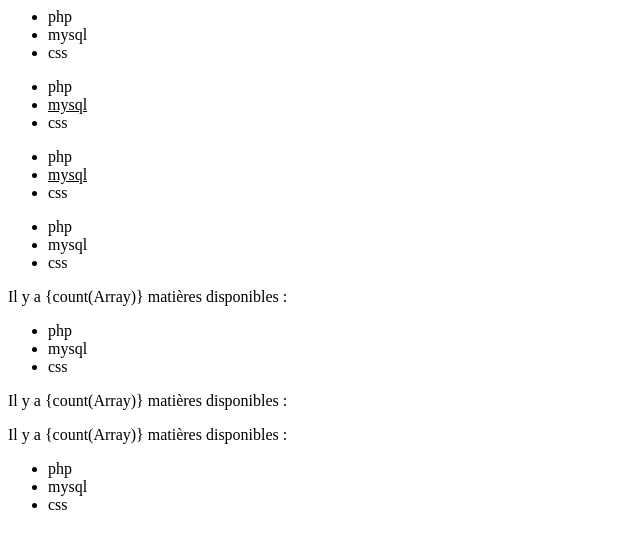
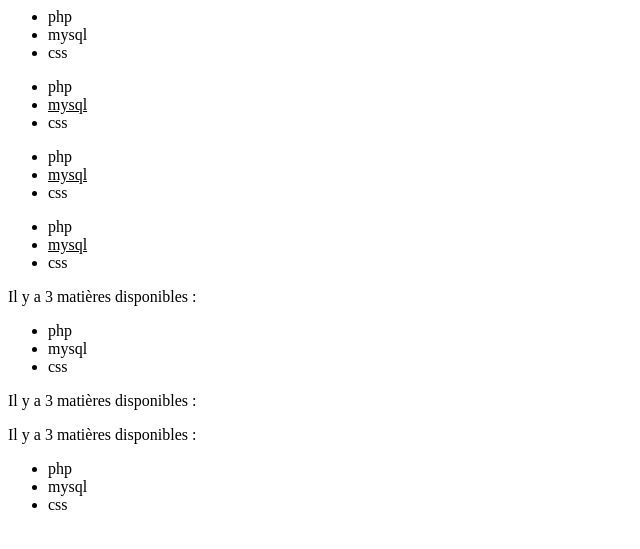
Before and after one commit to sylvainpellier/mds_b1_g2_php_mysql_js, a PHP site: page /deuxiemeJour.php in a window 1280 px wide. Shown: the top 549 px of the page, without its empty margins (0-640 px from the left). Run offline with PHP 8.4, Linux system fonts and the light colour scheme; data that the repository does not hold is empty.

Commit message:
corrections

```diff
--- a/exercices/deuxiemeJour.php
+++ b/exercices/deuxiemeJour.php
@@ -48,7 +48,7 @@ echo"</ul>";
 echo"<ul>";
 foreach($matieres as $matiere)
 {
-
+    $affichageU = $matiere === "mysql";
     echo "<li>";
     if($affichageU) echo"<u>";
     echo $matiere;
@@ -63,7 +63,7 @@ echo"</ul>";
 //exercice 3 : afficher la liste des matieres plus des informations
 //<p>Il y a trois matières disponibles : </p><ul><li>php</li></li><u>mysql</u> ....</ul>
 
-echo"<p>Il y a {count($matieres)} matières disponibles : </p>";
+echo"<p>Il y a ".count($matieres)." matières disponibles : </p>";
 echo"<ul>";
 foreach($matieres as $matiere)
 {
@@ -79,12 +79,12 @@ switch( count($matieres) )
 {
     case 0 : echo"<p>Il n'y a aucune matière</p>"; break;
     case 0 : echo"<p>Il y a une matière</p>"; break;
-    default : echo"<p>Il y a {count($matieres)} matières disponibles : </p>";
+    default : echo"<p>Il y a ".count($matieres)." matières disponibles : </p>";
 }
 
 
 //équivalent
-echo"<p>Il y a {count($matieres)} matière".  (count($matieres > 1) ? "s" : "") ."  disponible".  (count($matieres > 1) ? "s" : "") ." : </p>";
+echo"<p>Il y a ".count($matieres)." matière".  (count($matieres) > 1 ? "s" : "") ."  disponible".  (count($matieres)> 1 ? "s" : "") ." : </p>";
 echo"<ul>";
 foreach($matieres as $matiere)
 {
```
